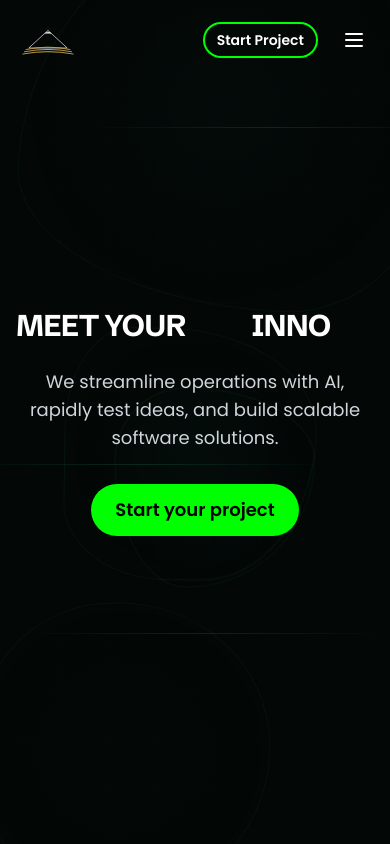
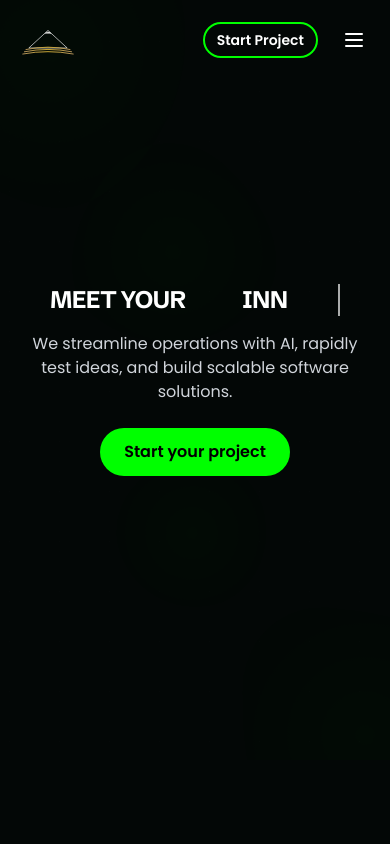
Before and after one commit to nicsigma/landingpanchito1, a React (Vite) app: page / in a window 390 px wide. Shown: the top 844 px of the page. Built offline with nearby package versions, Linux system fonts and the light colour scheme.

Commit message:
feat: optimize animations for mobile and improve performance

```diff
--- a/src/components/HeroSection.tsx
+++ b/src/components/HeroSection.tsx
@@ -1,6 +1,5 @@
-import { motion, AnimatePresence } from "framer-motion";
+import { motion } from "framer-motion";
 import { useLanguage } from "@/context/LanguageContext";
-import { ChevronDown } from "lucide-react";
 import { useState, useEffect } from "react";
 
 const rotatingWords = [
@@ -53,9 +52,9 @@ export default function HeroSection() {
   };
 
   return (
-    <section className="relative min-h-screen flex flex-col items-center justify-center gradient-section overflow-hidden">
+    <section className="relative min-h-[90vh] sm:min-h-screen flex flex-col items-center justify-center gradient-section overflow-hidden py-16 sm:py-0">
       {/* Innovative background animation */}
-      <div className="geometric-animation">
+      <div className="geometric-animation opacity-20 sm:opacity-30">
         <div className="geometric-shape shape-1"></div>
         <div className="geometric-shape shape-2"></div>
         <div className="geometric-shape shape-3"></div>
@@ -63,14 +62,14 @@ export default function HeroSection() {
       </div>
 
       {/* Horizontal Lines */}
-      <div className="horizontal-lines">
+      <div className="horizontal-lines hidden sm:block">
         <div className="h-line"></div>
         <div className="h-line"></div>
         <div className="h-line"></div>
         <div className="h-line"></div>
       </div>
 
-      <div className="spotlight-animation">
+      <div className="spotlight-animation hidden sm:block">
         <div className="spotlight spotlight-1"></div>
         <div className="spotlight spotlight-2"></div>
         <div className="spotlight spotlight-3"></div>
@@ -79,19 +78,19 @@ export default function HeroSection() {
       <div className="container mx-auto px-4 sm:px-6 lg:px-8 relative z-10">
         <div className="text-center max-w-4xl mx-auto">
           <motion.h1
-            className="text-3xl md:text-5xl font-bold mb-6 text-white font-grotesk whitespace-nowrap overflow-hidden"
+            className="text-2xl sm:text-3xl md:text-5xl font-bold mb-4 sm:mb-6 text-white font-grotesk whitespace-normal sm:whitespace-nowrap overflow-hidden px-2 sm:px-0"
             initial={{ opacity: 0, y: 20 }}
             animate={{ opacity: 1, y: 0 }}
             transition={{ duration: 0.3 }}
           >
             Meet your{" "}
-            <span className="relative inline-block min-w-[200px] uppercase">
+            <span className="relative inline-block min-w-[150px] sm:min-w-[200px] uppercase">
               {text}
               <span className="absolute right-0 w-[2px] h-full bg-white animate-[cursor_1s_ease-in-out_infinite]"></span>
             </span>
           </motion.h1>
           <motion.p
-            className="text-lg md:text-xl text-gray-300 mb-8 font-sans"
+            className="text-base sm:text-lg md:text-xl text-gray-300 mb-6 sm:mb-8 font-sans px-4 sm:px-0"
             initial={{ opacity: 0, y: 20 }}
             animate={{ opacity: 1, y: 0 }}
             transition={{ duration: 0.5, delay: 0.2 }}
@@ -105,7 +104,7 @@ export default function HeroSection() {
           >
             <button
               onClick={scrollToServices}
-              className="bg-[#00FF00] hover:bg-white text-black text-lg px-6 py-3 rounded-full transition-all duration-300 font-semibold"
+              className="bg-[#00FF00] hover:bg-white text-black text-base sm:text-lg px-6 sm:px-8 py-3 sm:py-4 rounded-full transition-all duration-300 font-semibold"
             >
               Start your project
             </button>
--- a/src/index.css
+++ b/src/index.css
@@ -725,125 +725,157 @@ section {
   position: absolute;
   inset: 0;
   overflow: hidden;
-  pointer-events: none;
-  z-index: 1;
-  opacity: 0.4;
-  mix-blend-mode: screen;
+  z-index: 0;
+  opacity: 0.2;
 }
 
 .geometric-shape {
   position: absolute;
-  border: 1px solid rgba(51, 205, 158, 0.15);
-  backdrop-filter: blur(4px);
   border-radius: 30% 70% 70% 30% / 30% 30% 70% 70%;
-  animation: float-shape 20s ease-in-out infinite;
+  background: radial-gradient(circle at center, rgba(0, 255, 0, 0.1), transparent);
+  animation: morph 15s linear infinite;
+  transform-origin: center;
+}
+
+@media (max-width: 640px) {
+  .geometric-shape {
+    animation-duration: 20s; /* Slower animation on mobile */
+  }
 }
 
 .shape-1 {
-  width: 400px;
-  height: 400px;
-  top: -10%;
-  right: -5%;
-  background: radial-gradient(circle at center, rgba(51, 205, 158, 0.05) 0%, transparent 70%);
-  animation-delay: 0s;
-  transform-origin: center center;
+  width: 500px;
+  height: 500px;
+  left: -100px;
+  top: -100px;
+  animation-delay: -2s;
 }
 
 .shape-2 {
-  width: 300px;
-  height: 300px;
-  bottom: -5%;
-  left: -5%;
-  background: radial-gradient(circle at center, rgba(22, 91, 70, 0.05) 0%, transparent 70%);
-  animation-delay: -5s;
-  transform-origin: bottom left;
+  width: 400px;
+  height: 400px;
+  right: -100px;
+  bottom: -100px;
+  animation-delay: -4s;
 }
 
 .shape-3 {
-  width: 250px;
-  height: 250px;
-  top: 40%;
-  left: 20%;
-  background: radial-gradient(circle at center, rgba(51, 205, 158, 0.03) 0%, transparent 70%);
-  animation-delay: -10s;
-  transform-origin: center center;
+  width: 300px;
+  height: 300px;
+  right: 30%;
+  top: 20%;
+  animation-delay: -6s;
 }
 
 .shape-4 {
   width: 200px;
   height: 200px;
-  bottom: 30%;
-  right: 20%;
-  background: radial-gradient(circle at center, rgba(22, 91, 70, 0.03) 0%, transparent 70%);
-  animation-delay: -15s;
-  transform-origin: bottom right;
+  left: 30%;
+  bottom: 20%;
+  animation-delay: -8s;
 }
 
-@keyframes float-shape {
-  0%, 100% {
-    transform: rotate(0deg) translate(0, 0) scale(1);
-    border-radius: 30% 70% 70% 30% / 30% 30% 70% 70%;
+@media (max-width: 640px) {
+  .shape-1 {
+    width: 300px;
+    height: 300px;
   }
-  25% {
-    transform: rotate(3deg) translate(15px, -15px) scale(1.02);
-    border-radius: 70% 30% 30% 70% / 70% 70% 30% 30%;
+
+  .shape-2 {
+    width: 250px;
+    height: 250px;
   }
-  50% {
-    transform: rotate(-2deg) translate(0, 20px) scale(0.98);
-    border-radius: 50% 50% 50% 50% / 50% 50% 50% 50%;
+
+  .shape-3 {
+    width: 200px;
+    height: 200px;
   }
-  75% {
-    transform: rotate(1deg) translate(-15px, -10px) scale(1.01);
-    border-radius: 30% 70% 50% 50% / 50% 50% 70% 30%;
+
+  .shape-4 {
+    width: 150px;
+    height: 150px;
   }
 }
 
-.geometric-lines {
-  position: absolute;
-  inset: 0;
-  overflow: hidden;
+@keyframes morph {
+  0% {
+    border-radius: 30% 70% 70% 30% / 30% 30% 70% 70%;
+    transform: rotate(0deg);
+  }
+  50% {
+    border-radius: 70% 30% 30% 70% / 70% 70% 30% 30%;
+    transform: rotate(180deg);
+  }
+  100% {
+    border-radius: 30% 70% 70% 30% / 30% 30% 70% 70%;
+    transform: rotate(360deg);
+  }
 }
 
-.tech-line {
+.spotlight {
   position: absolute;
-  background: linear-gradient(90deg, transparent, rgba(51, 205, 158, 0.1), transparent);
-  height: 1px;
-  width: 100%;
-  transform-origin: left;
-  animation: tech-line-move 15s linear infinite;
+  width: 200px;
+  height: 200px;
+  background: radial-gradient(circle at center, rgba(0, 255, 0, 0.1), transparent 70%);
+  border-radius: 50%;
+  animation: float 10s ease-in-out infinite;
 }
 
-.line-1 {
-  top: 20%;
-  animation-delay: 0s;
+@media (max-width: 640px) {
+  .spotlight {
+    width: 150px;
+    height: 150px;
+    animation-duration: 15s; /* Slower animation on mobile */
+  }
 }
 
-.line-2 {
-  top: 50%;
-  animation-delay: -5s;
+.spotlight-1 {
+  top: 20%;
+  left: 20%;
+  animation-delay: -2s;
 }
 
-.line-3 {
-  top: 80%;
-  animation-delay: -10s;
+.spotlight-2 {
+  top: 60%;
+  right: 20%;
+  animation-delay: -4s;
 }
 
-@keyframes tech-line-move {
-  0% {
-    transform: translateX(-100%) scaleX(0);
-    opacity: 0;
+.spotlight-3 {
+  bottom: 10%;
+  left: 40%;
+  animation-delay: -6s;
+}
+
+@keyframes float {
+  0%, 100% {
+    transform: translateY(0) translateX(0);
   }
-  10% {
-    transform: translateX(-80%) scaleX(0.3);
-    opacity: 1;
+  25% {
+    transform: translateY(-20px) translateX(10px);
   }
-  90% {
-    transform: translateX(80%) scaleX(0.3);
-    opacity: 1;
+  50% {
+    transform: translateY(0) translateX(20px);
   }
-  100% {
-    transform: translateX(100%) scaleX(0);
-    opacity: 0;
+  75% {
+    transform: translateY(20px) translateX(10px);
+  }
+}
+
+@media (max-width: 640px) {
+  @keyframes float {
+    0%, 100% {
+      transform: translateY(0) translateX(0);
+    }
+    25% {
+      transform: translateY(-10px) translateX(5px);
+    }
+    50% {
+      transform: translateY(0) translateX(10px);
+    }
+    75% {
+      transform: translateY(10px) translateX(5px);
+    }
   }
 }
 
```
